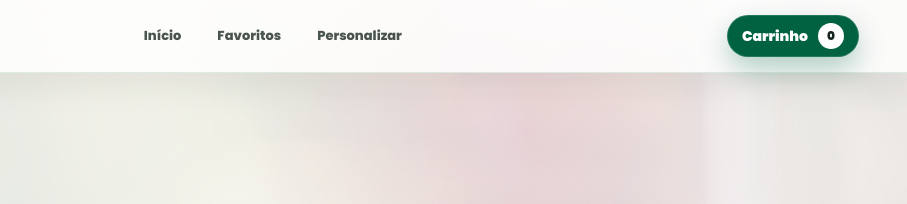
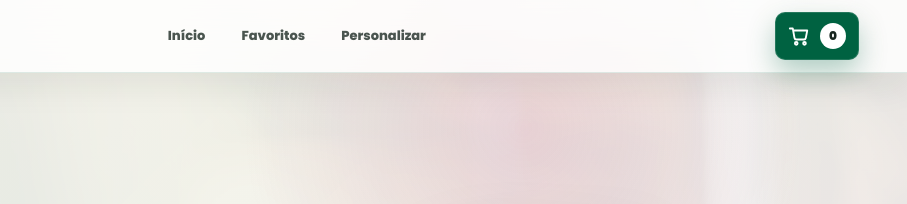
Before and after one commit to tatianebarbosa/starbucks-ia, a website built with Vite: page index.html in a window 1280 px wide. Shown: the top 204 px of the page, 373-1280 px from the left. Built offline with nearby package versions, Linux system fonts and the light colour scheme.

Commit message:
Troca atalho do carrinho por icone

```diff
--- a/index.html
+++ b/index.html
@@ -32,7 +32,11 @@
             </nav>
 
             <button class="cart-shortcut" type="button" id="openCart" aria-label="Ver carrinho">
-                Carrinho
+                <svg class="cart-icon" viewBox="0 0 24 24" aria-hidden="true">
+                    <path d="M6 6h15l-1.6 8.2a2 2 0 0 1-2 1.6H9.1a2 2 0 0 1-2-1.6L5.2 3.8H2" />
+                    <circle cx="9" cy="20" r="1.5" />
+                    <circle cx="18" cy="20" r="1.5" />
+                </svg>
                 <span id="cartCount">0</span>
             </button>
         </header>
--- a/styles.css
+++ b/styles.css
@@ -12,6 +12,13 @@
     --white: #ffffff;
     --line: rgba(0, 98, 65, 0.14);
     --light-line: rgba(23, 37, 31, 0.12);
+    --button-height: 48px;
+    --button-icon-size: 48px;
+    --button-min-width: 148px;
+    --button-padding-x: 18px;
+    --button-radius: 10px;
+    --button-font-size: 14px;
+    --button-icon-font-size: 22px;
 }
 
 * {
@@ -155,16 +162,28 @@
     align-items: center;
     justify-content: center;
     gap: 10px;
-    min-height: 42px;
-    padding: 0 14px;
+    min-width: 0;
+    min-height: var(--button-height);
+    padding: 0 12px;
     border: 1px solid rgba(255, 255, 255, 0.14);
-    border-radius: 999px;
+    border-radius: var(--button-radius);
     color: var(--white);
     background: var(--cta);
-    font-size: 14px;
-    font-weight: 900;
+    font-size: var(--button-font-size);
+    font-weight: 900;
+    white-space: nowrap;
     box-shadow: 0 12px 28px var(--cta-soft);
     transition: transform 0.25s ease, background 0.25s ease;
+}
+
+.cart-icon {
+    width: 22px;
+    height: 22px;
+    fill: none;
+    stroke: currentColor;
+    stroke-width: 2;
+    stroke-linecap: round;
+    stroke-linejoin: round;
 }
 
 .cart-shortcut:hover {
```
